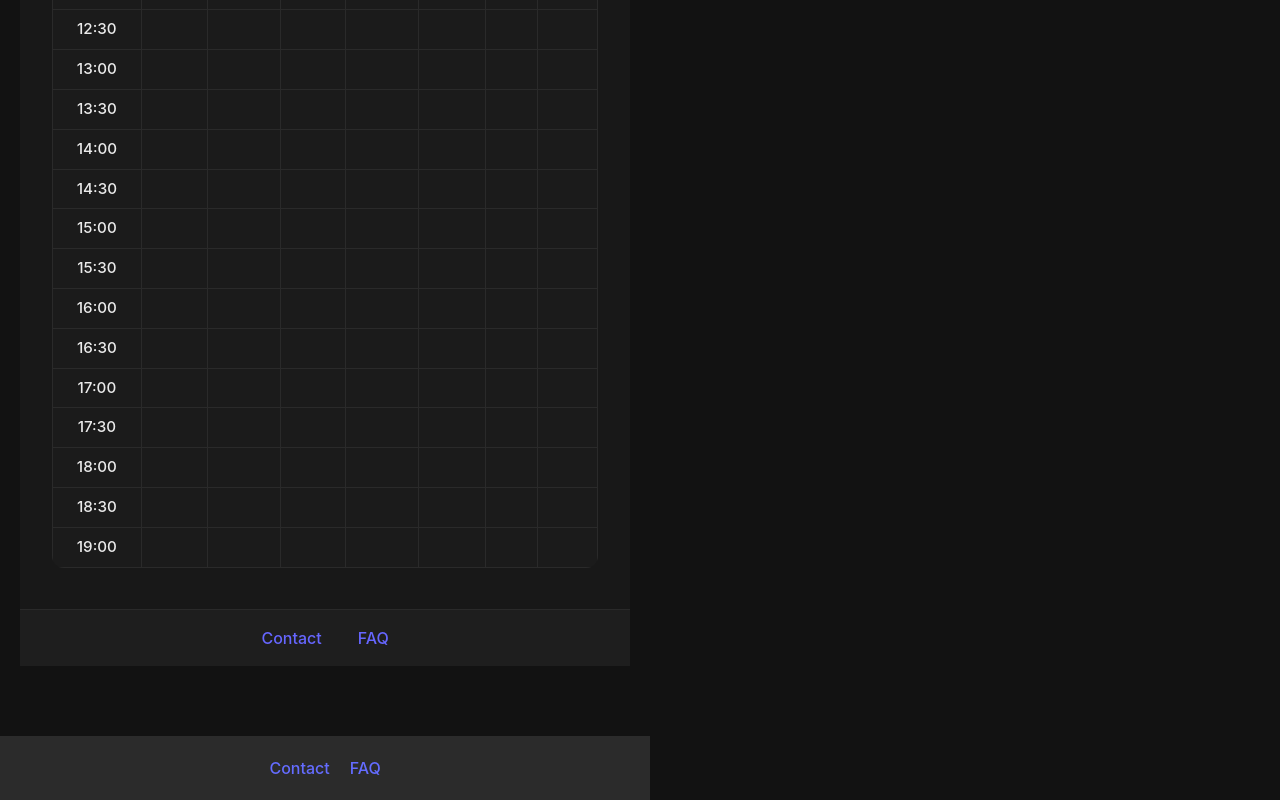
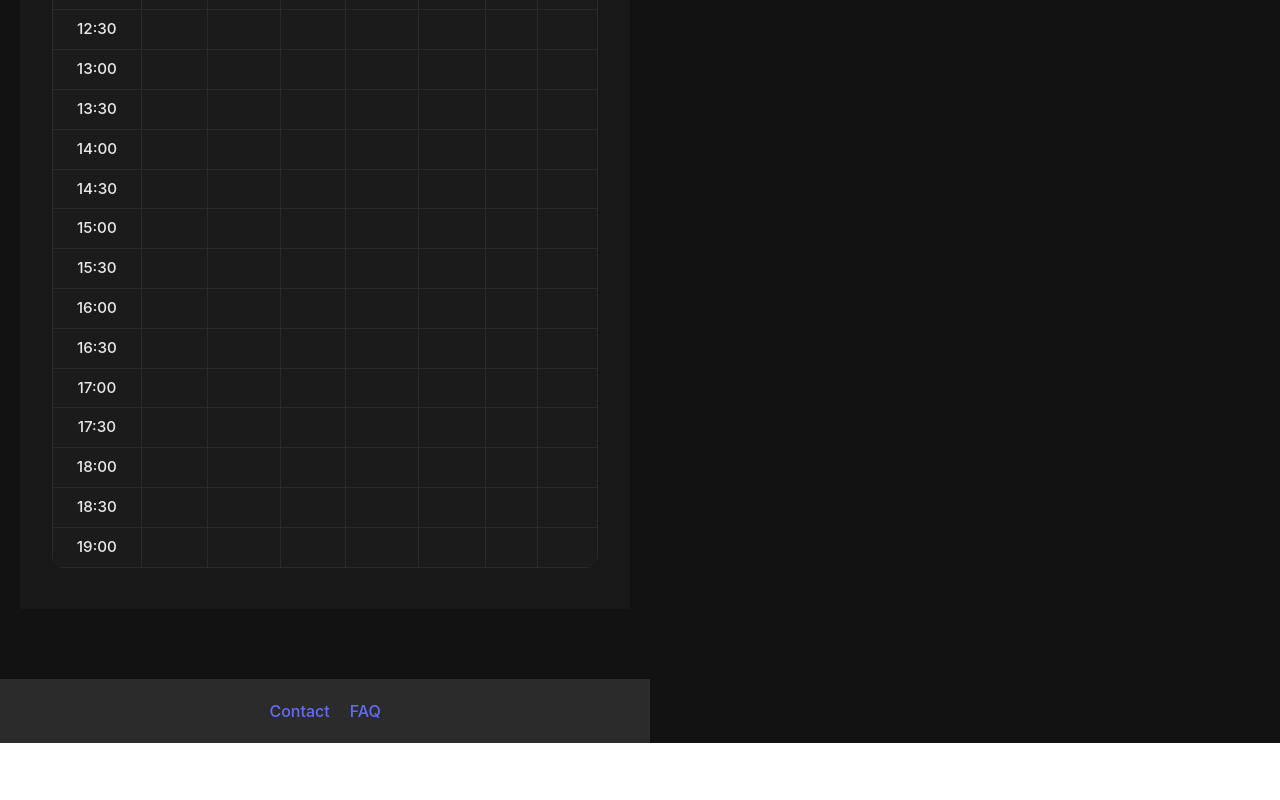
Before and after one commit to SamLaumans/WAD, a React (Vite) app in the folder Frontend/OfficeCalendar.Frontend/: page /weekplanner in a window 1280 px wide. Shown: the part 474-1274 px from the top of the page. After the commit the page ends 1217 px from the top, so only its background shows below. Built offline with nearby package versions, Linux system fonts and the light colour scheme; the HTML template or start-up script is replaced by a standard one.

Commit message:
Removed footer

```diff
--- a/Frontend/OfficeCalendar.Frontend/src/components/WeekPlanner.tsx
+++ b/Frontend/OfficeCalendar.Frontend/src/components/WeekPlanner.tsx
@@ -50,13 +50,6 @@ export default function WeekPlanner() {
                     </tbody>
                 </table>
             </div>
-
-
-            {/* Footer */}
-            <footer className="planner-footer">
-                <Link to="/contact">Contact</Link>
-                <Link to="/faq">FAQ</Link>
-            </footer>
         </div>
     );
 }
```
